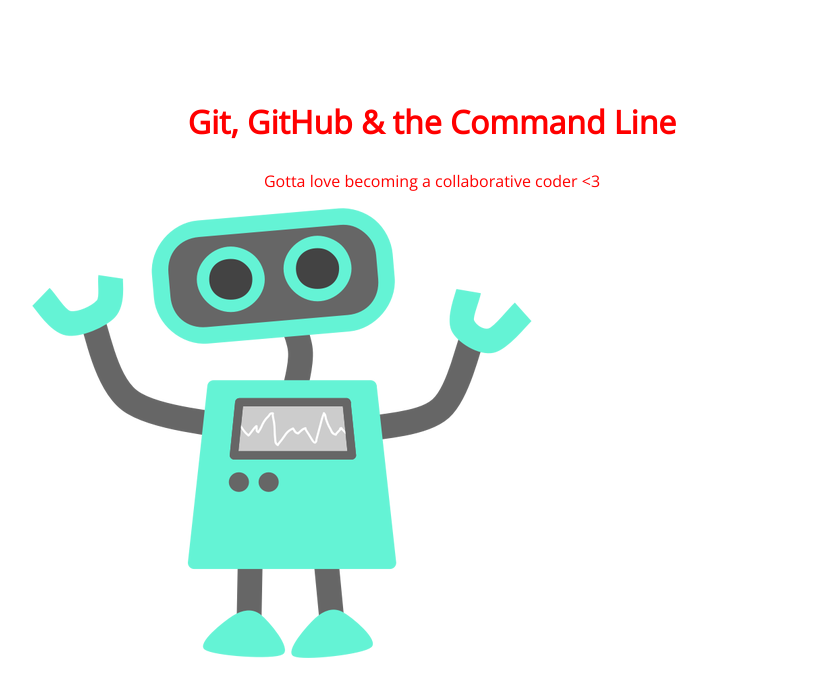
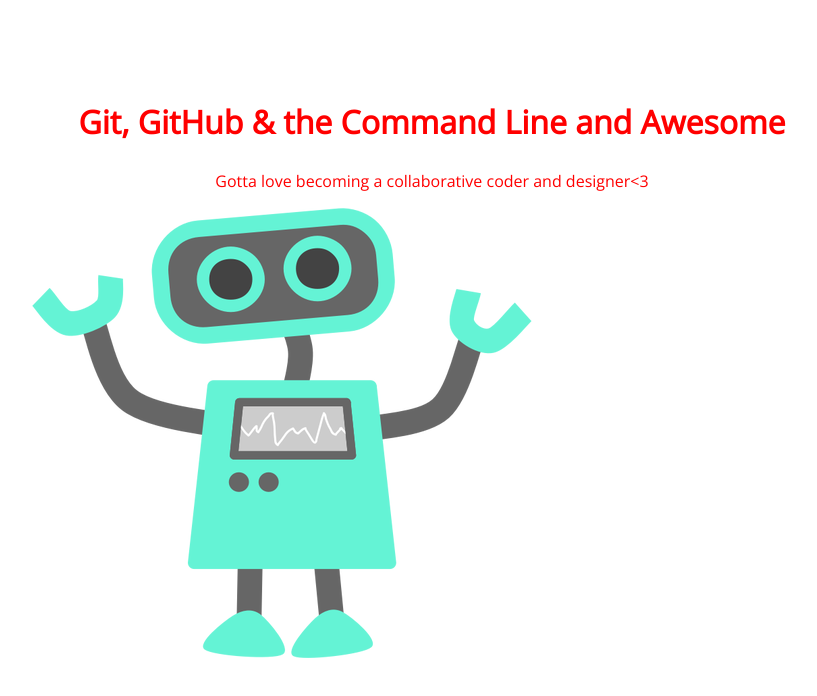
Before and after one commit to nelsonrancharan/105-project, a plain HTML site: page index.html in a window 1280 px wide. Shown: the whole page, without its empty margins (208-1025 px from the left). Drawn offline with nearby package versions, Linux system fonts and the light colour scheme.

Commit message:
modified the <h1> and <p> tag

```diff
--- a/index.html
+++ b/index.html
@@ -8,8 +8,8 @@
 </head>
 <body>
 	<section>
-		<h1>Git, GitHub & the Command Line</h1>
-		<p>Gotta love becoming a collaborative coder <3</p>
+		<h1>Git, GitHub & the Command Line and Awesome</h1>
+		<p>Gotta love becoming a collaborative coder and designer<3</p>
 		<img src="img/happy-blue-robot.png">
 	</section>
 </body>
```
